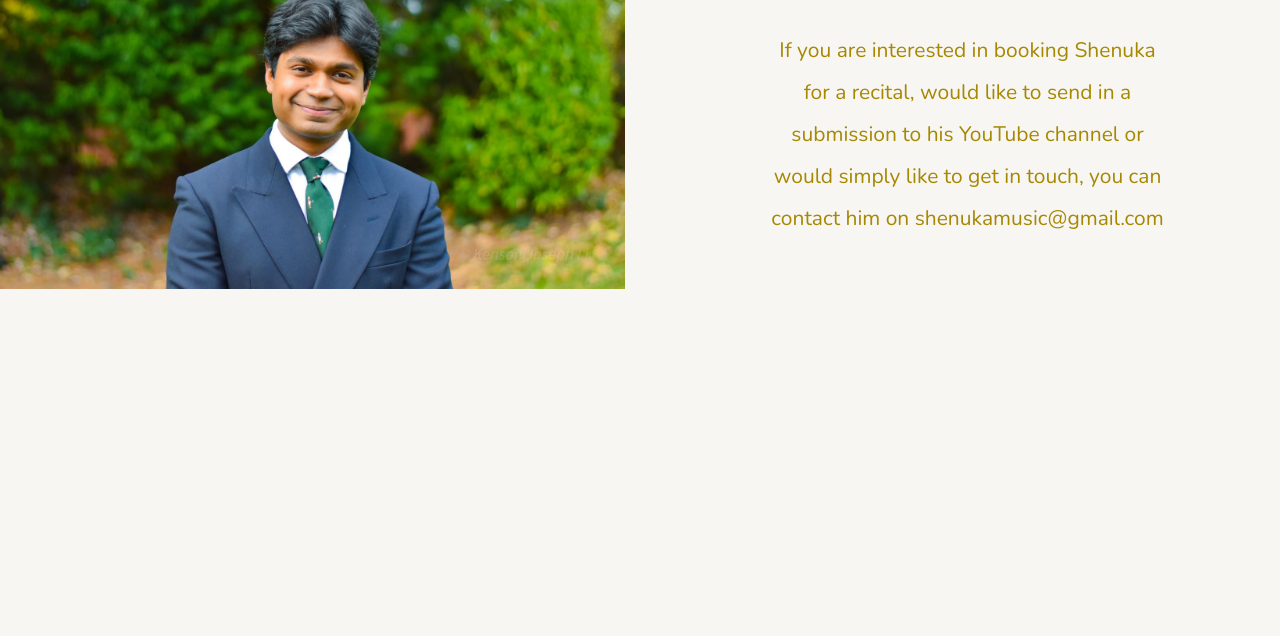
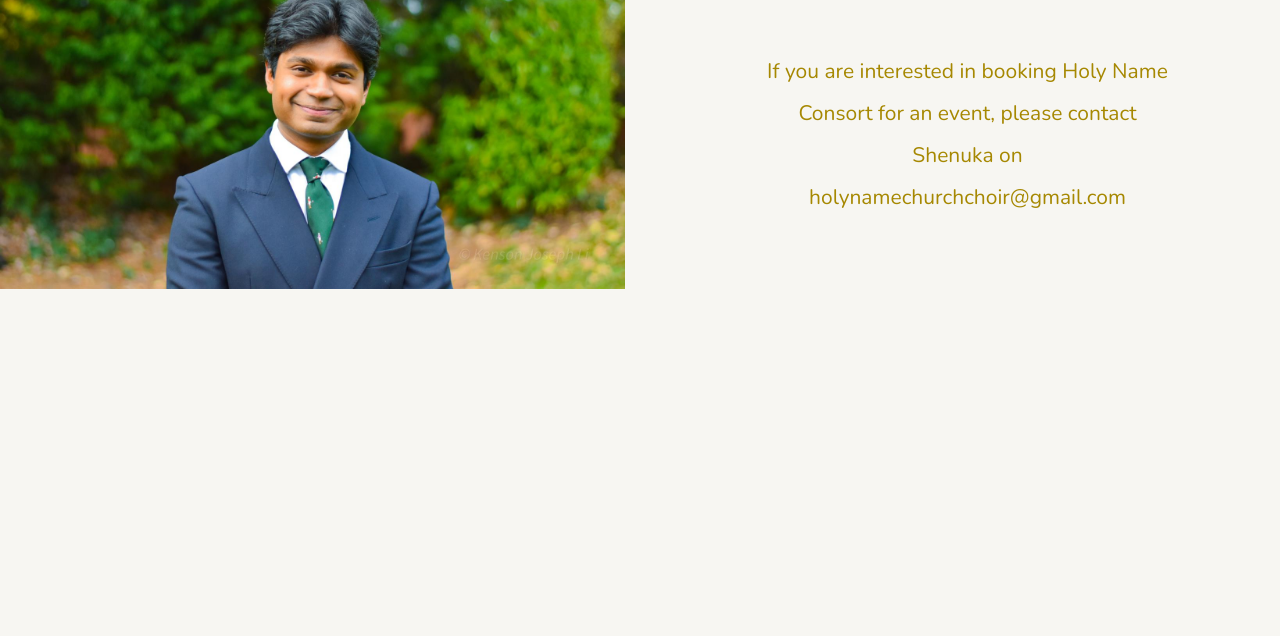
Before and after one commit to holynameconsort/holynameconsort.github.io, a plain HTML site: page contact.html in a window 1280 px wide. Shown: the part 464-1100 px from the top of the page. Drawn offline with nearby package versions, Linux system fonts and the light colour scheme; a script that the page names is missing.

Commit message:
Update contact.html

```diff
--- a/contact.html
+++ b/contact.html
@@ -23,7 +23,7 @@
     <!-- Custom CSS -->
     <link rel="stylesheet" href="app.css">
 
-    <title>Shenuka Jayasinghe - Classical Pianist</title>
+    <title>Holy Name Consort - Contact</title>
 </head>
 
 <body id="home">
@@ -65,10 +65,8 @@
                     <div class="col-10 col-lg-8 blurb mb-5 mb-md-0">
                         <h2>Hi!</h2>
                         <div id="div-space"></div>
-                        <p class="lead">If you are interested in booking Shenuka
-							for a recital, would like to send in a submission to
-							his YouTube channel or would simply like to get in touch,
-							you can contact him on shenukamusic@gmail.com
+                        <p class="lead">If you are interested in booking Holy Name Consort
+							for an event, please contact Shenuka on holynamechurchchoir@gmail.com
 
                         </p>
                     </div>
```
